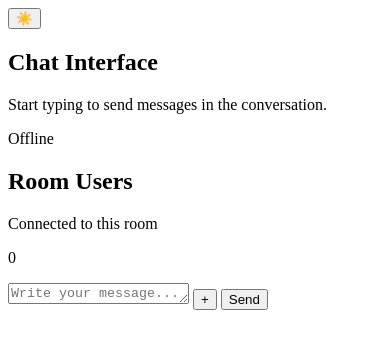
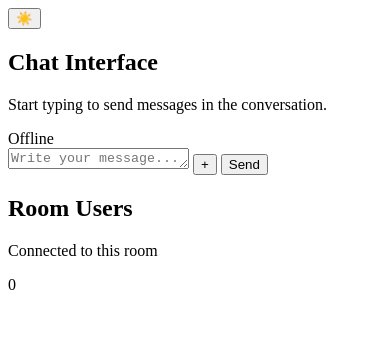
Before and after one commit to S4RC45MK1NG/chatting_website, a website with bundled scripts: page chat_room/index.html in a window 390 px wide. Built offline with nearby package versions, Linux system fonts and the light colour scheme.

Commit message:
changing the ui

```diff
--- a/chat_room/dark.css
+++ b/chat_room/dark.css
@@ -31,7 +31,7 @@ body {
   display: flex;
   justify-content: flex-start;
   align-items: center;
-  padding: 24px;
+  padding: 24px 324px 24px 24px;
   background: linear-gradient(180deg, #0f172a 0%, #111827 100%);
   color: var(--text);
 }
@@ -191,20 +191,23 @@ body {
 }
 
 @media (max-width: 900px) {
+  body {
+    padding-right: 24px;
+  }
+
   .chat-app {
     width: min(100%, 1000px);
     height: auto;
     min-height: 100vh;
   }
 
-  .main-content {
-    flex-direction: column;
-    padding: 0 20px 20px;
-  }
-
   .user-panel {
+    position: relative;
+    top: auto;
+    right: auto;
+    bottom: auto;
     width: 100%;
-    min-width: auto;
+    margin: 0 20px 20px;
   }
 }
 
--- a/chat_room/index.html
+++ b/chat_room/index.html
@@ -20,21 +20,8 @@
       <span class="status" id="status">Offline</span>
     </section>
 
-    <div class="main-content">
       <section class="messages" id="messageList" aria-live="polite" aria-label="Message thread">
       </section>
-
-      <aside class="user-panel" aria-label="Active room users">
-        <div class="user-panel__header">
-          <div>
-            <h2>Room Users</h2>
-            <p class="user-panel__subtitle">Connected to this room</p>
-          </div>
-          <span class="user-count" id="userCount">0</span>
-        </div>
-        <ul id="userList" class="user-list" aria-live="polite"></ul>
-      </aside>
-    </div>
 
     <section class="input-row">
       <textarea id="chatInput" placeholder="Write your message..." rows="1"></textarea>
@@ -43,6 +30,17 @@
     </section>
   </main>
 
+  <aside class="user-panel" aria-label="Active room users">
+    <div class="user-panel__header">
+      <div>
+        <h2>Room Users</h2>
+        <p class="user-panel__subtitle">Connected to this room</p>
+      </div>
+      <span class="user-count" id="userCount">0</span>
+    </div>
+    <ul id="userList" class="user-list" aria-live="polite"></ul>
+  </aside>
+
   <input type="file" id="mediaInput" accept="image/*,video/*,audio/*" hidden>
 
   <script type="module" src="index.js"></script>
--- a/chat_room/light.css
+++ b/chat_room/light.css
@@ -14,7 +14,7 @@ body {
   display: flex;
   justify-content: flex-start;
   align-items: center;
-  padding: 24px;
+  padding: 24px 324px 24px 24px;
   background: linear-gradient(180deg, #eef2ff 0%, #f5f7fb 100%);
 }
 .chat-app {
@@ -82,14 +82,6 @@ body {
   background: var(--before-bg);
   display: inline-block;
 }
-.main-content {
-  display: flex;
-  gap: 24px;
-  flex: 1;
-  min-height: 0;
-  padding: 0 28px 24px;
-  overflow: hidden;
-}
 .messages {
   flex: 1;
   min-height: 0;
@@ -101,8 +93,11 @@ body {
   background: linear-gradient(180deg, #ffffff 0%, #f8fafc 100%);
 }
 .user-panel {
+  position: fixed;
+  top: 24px;
+  right: 24px;
+  bottom: 24px;
   width: 280px;
-  min-width: 220px;
   border-radius: 24px;
   background: #f8fafc;
   padding: 22px;
@@ -110,6 +105,7 @@ body {
   display: flex;
   flex-direction: column;
   gap: 16px;
+  overflow: hidden;
 }
 .user-panel__header {
   display: flex;
@@ -156,6 +152,22 @@ body {
 .user-item.self {
   color: #1d4ed8;
 }
+
+@media (max-width: 900px) {
+  body {
+    padding-right: 24px;
+  }
+
+  .user-panel {
+    position: relative;
+    top: auto;
+    right: auto;
+    bottom: auto;
+    width: 100%;
+    margin: 0 20px 20px;
+  }
+}
+
 .message {
   max-width: 78%;
   line-height: 1.65;
```
